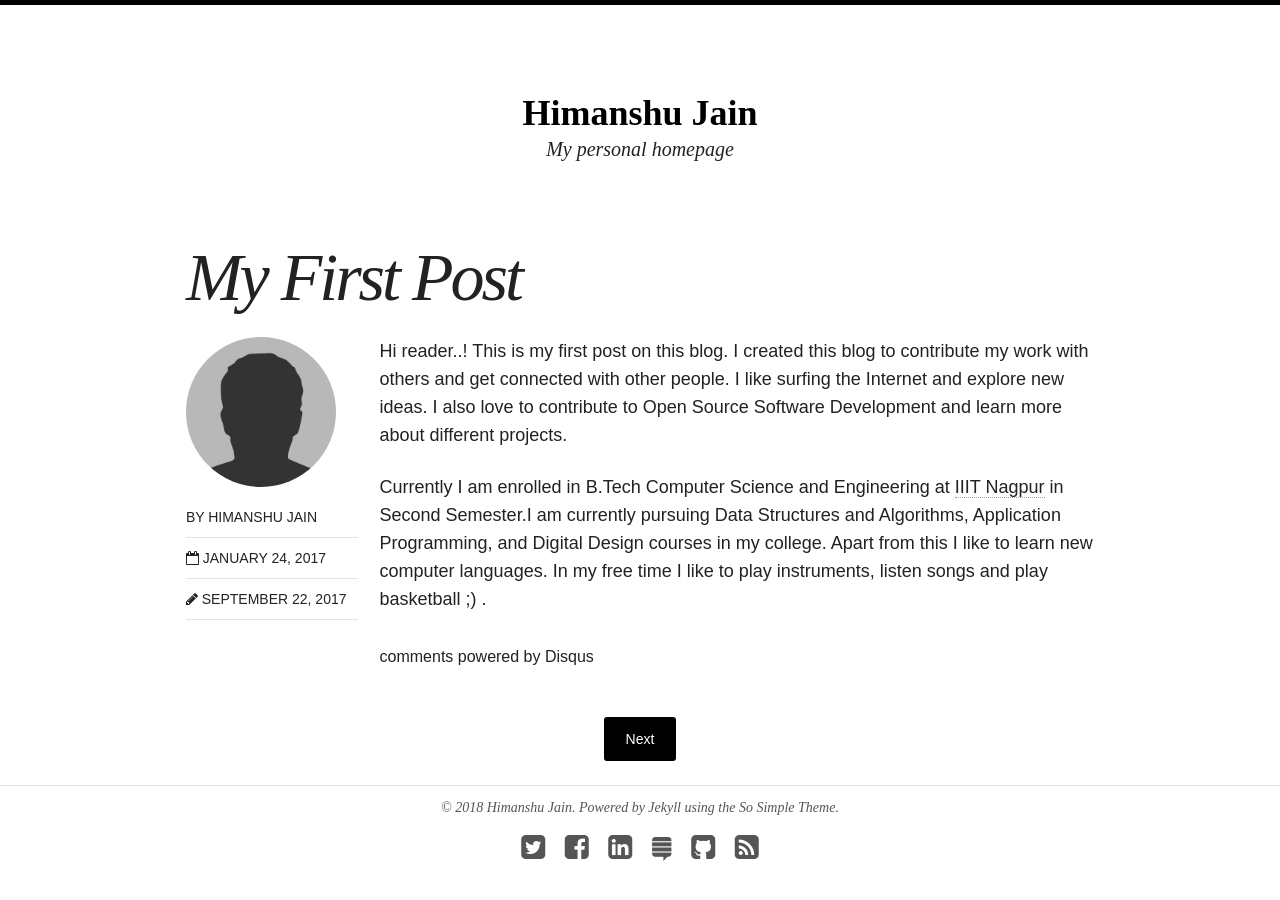
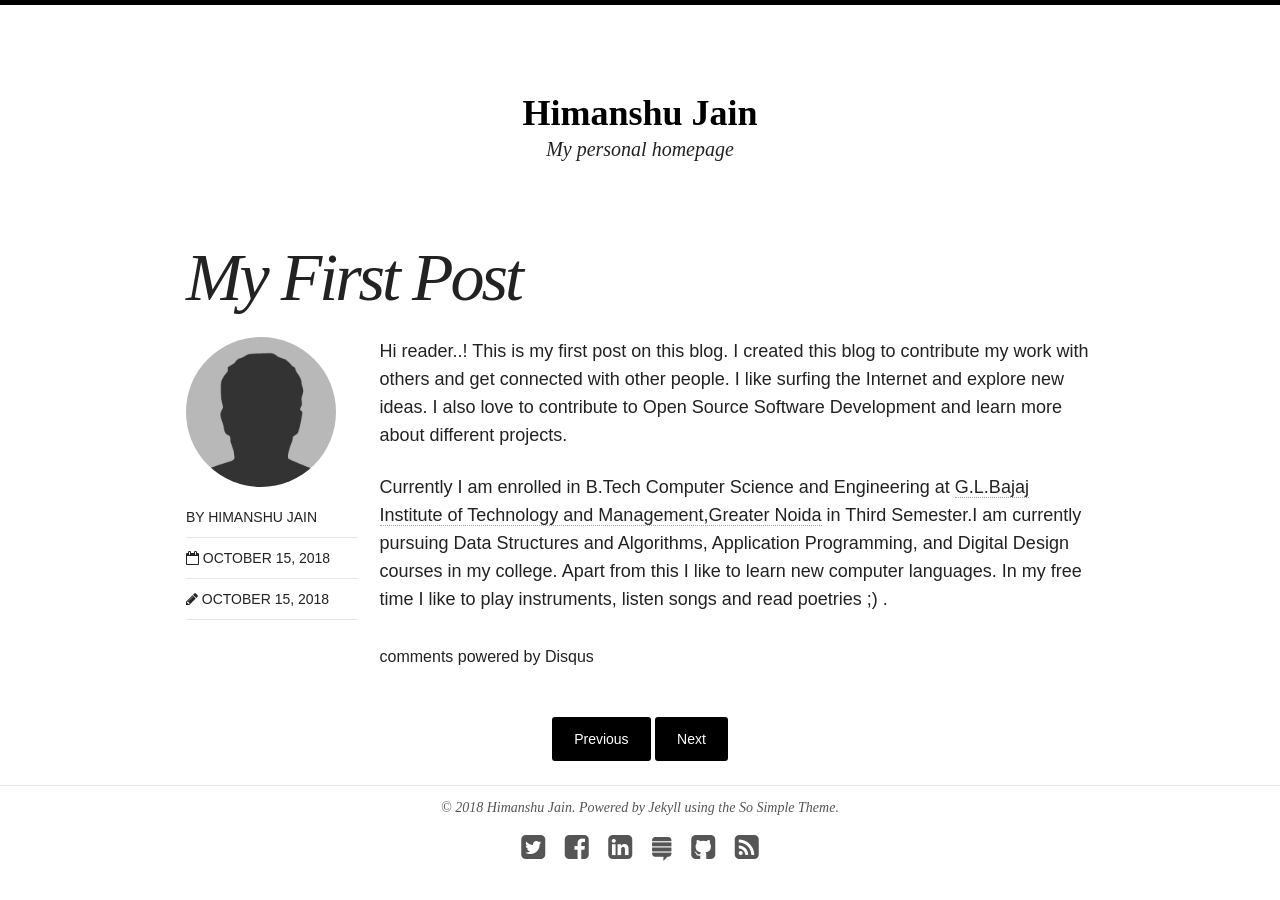
Before and after one commit to IRONICBo/Saksham, a Jekyll site: the page built from _posts/blog/2017-01-24-my-first-post.md, in a window 1280 px wide. Built offline with Jekyll 4.4.1, drawn with Linux system fonts in a browser that asks for light colours; nearby versions of some CDN libraries; comment, search, counter and statistics services are not loaded.

Commit message:
Update 2017-01-24-my-first-post.md

```diff
--- a/_posts/blog/2017-01-24-my-first-post.md
+++ b/_posts/blog/2017-01-24-my-first-post.md
@@ -8,12 +8,12 @@ excerpt:
 tags: []
 image:
   feature:
-date: 2017-01-24T00:00:00-00:00
-modified: 2017-09-22T14:17:05-04:00
+date: 2018-10-15T00:00:00-00:00
+modified: 2018-10-15T14:17:05-04:00
 ---
 
 Hi reader..!
 This is my first post on this blog. I created this blog to contribute my work with others and get connected with other people. I like surfing the Internet and explore new ideas. I also love to contribute to Open Source Software Development and learn more about different projects.
 
-Currently I am enrolled in B.Tech Computer Science and Engineering at <a href="http://www.iiitn.ac.in">IIIT Nagpur</a> in Second Semester.I am currently pursuing Data Structures and Algorithms, Application Programming, and Digital Design courses in my college. Apart from this I like to learn new computer languages.
-In my free time I like to play instruments, listen songs and play basketball ;) .
+Currently I am enrolled in B.Tech Computer Science and Engineering at <a href="http://www.glbitm.org">G.L.Bajaj Institute of Technology and Management,Greater Noida</a> in Third Semester.I am currently pursuing Data Structures and Algorithms, Application Programming, and Digital Design courses in my college. Apart from this I like to learn new computer languages.
+In my free time I like to play instruments, listen songs and read poetries ;) .
```
